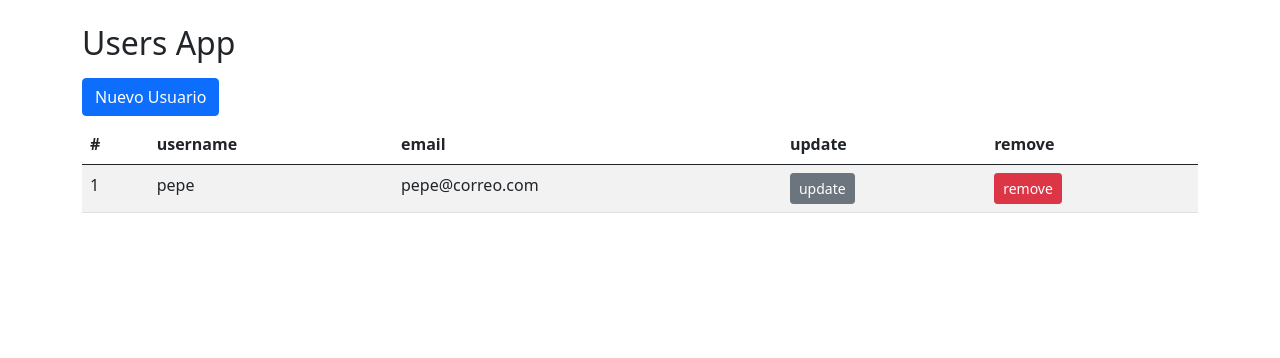
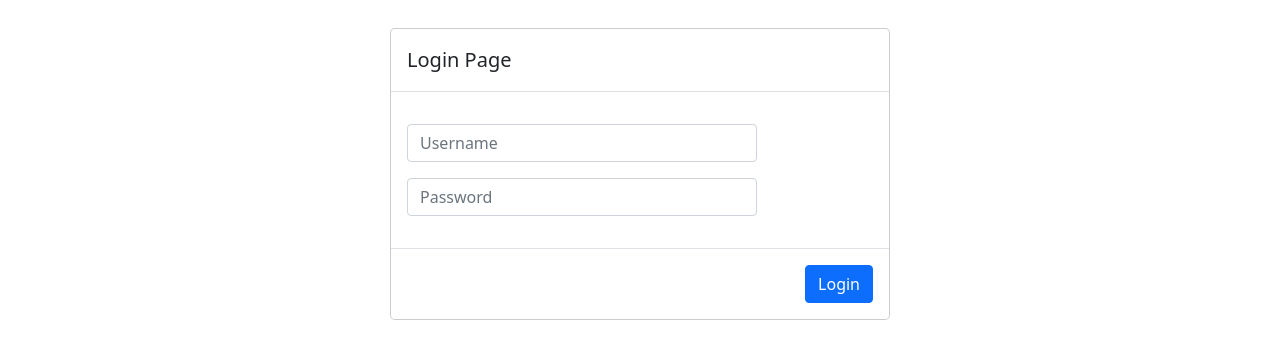
Before and after one commit to dardanqsot/react-cero-experto, a React (Vite) app in the folder 6-users-app/: page / in a window 1280 px wide. Shown: the top 358 px of the page. Built offline with nearby package versions, Linux system fonts and the light colour scheme.

Commit message:
Adding loginPage component

```diff
--- a/6-users-app/src/UsersApp.jsx
+++ b/6-users-app/src/UsersApp.jsx
@@ -1,3 +1,4 @@
+import { LoginPage } from "./auth/pages/LoginPage";
 import { UserModalForm } from "./components/UserModalForm";
 import { UsersList } from "./components/UsersList";
 import { useUsers } from "./hooks/useUsers";
--- /dev/null
+++ b/6-users-app/src/auth/pages/LoginPage.jsx
@@ -0,0 +1,33 @@
+export const LoginPage = () => {
+    return (
+        <div className="modal" style={{display:'block'}} tabIndex="-1">
+            <div className="modal-dialog">
+                <div className="modal-content">
+                    <div className="modal-header">
+                        <h5 className="modal-title"> Login Page </h5>
+                    </div>
+                    <form>
+                        <div className="modal-body">
+                            <input
+                                className="form-control my-3 w-75"
+                                placeholder="Username"
+                                name="username"
+                             />
+                            <input
+                                className="form-control my-3 w-75"
+                                placeholder="Password"
+                                name="password"
+                                type="password"
+                            />
+                        </div>
+                        <div className="modal-footer">
+                            <button type="submit"
+                            className="btn btn-primary">
+                            Login</button>
+                        </div>
+                    </form>
+                </div>
+            </div>
+        </div>
+    )
+}
--- a/6-users-app/src/main.jsx
+++ b/6-users-app/src/main.jsx
@@ -2,9 +2,10 @@
 import ReactDOM from 'react-dom/client'
 import { UsersApp } from './UsersApp'
 import './styles.css'
+import { LoginPage } from './auth/pages/LoginPage'
 
 ReactDOM.createRoot(document.getElementById('root')).render(
   <React.StrictMode>
-    <UsersApp />
+    <LoginPage />
   </React.StrictMode>
 )
```
